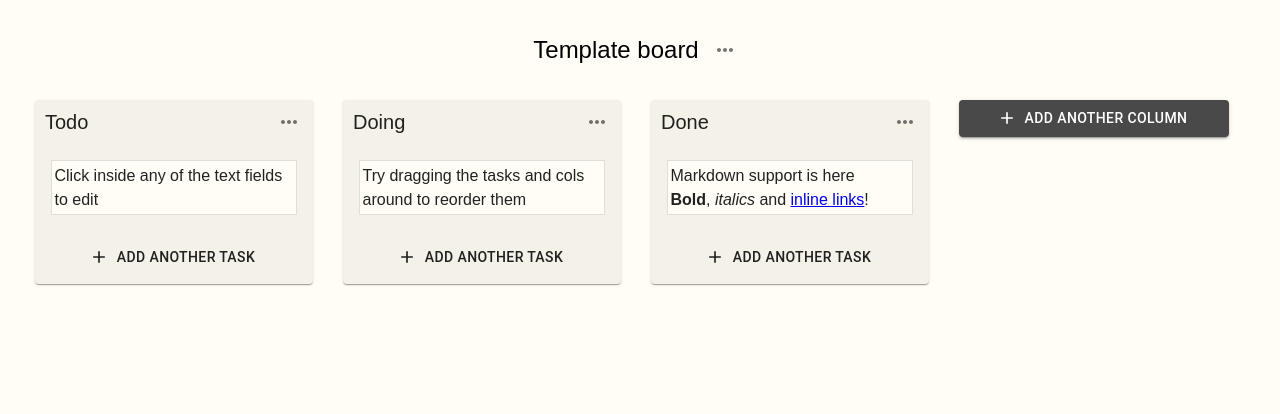
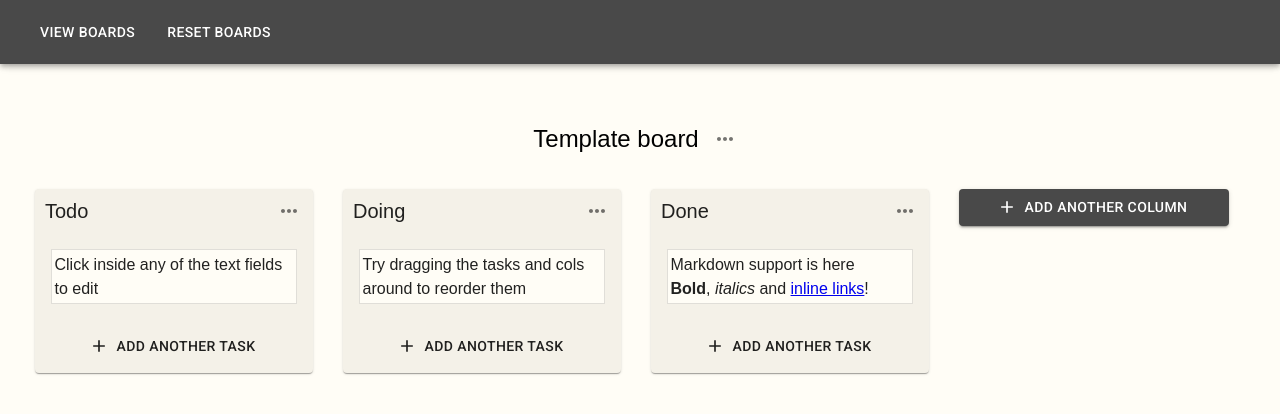
Before and after one commit to dylanpjx/todo-kanban, a React (Create React App) app: page / in a window 1280 px wide. Shown: the top 414 px of the page. Built offline with nearby package versions, Linux system fonts and the light colour scheme.

Commit message:
Markdown support is now here!

```diff
--- a/public/index.html
+++ b/public/index.html
@@ -2,6 +2,10 @@
 <html lang="en">
   <head>
     <meta charset="utf-8" />
+    <link
+      rel="stylesheet"
+      href="https://fonts.googleapis.com/css?family=Roboto:300,400,500,700&display=swap"
+      />;
       <link rel="icon" href="%PUBLIC_URL%/favicon.ico" />
       <meta name="viewport" content="width=device-width, initial-scale=1" />
       <meta name="theme-color" content="#000000" />
--- a/src/App.js
+++ b/src/App.js
@@ -2,6 +2,7 @@ import React, { Component } from 'react';
 import { v4 as uuidv4 } from 'uuid';
 
 import initialState from './helpers/initialState';
+import NavBar from './components/NavBar';
 import Board from './components/Board';
 
 class App extends Component {
@@ -167,6 +168,8 @@ class App extends Component {
     const board = this.state.boards[this.state.boardOrder[0]];
 
     return (
+      <div>
+        <NavBar boards={this.state.boards} boardOrder={this.state.boardOrder} />
         <Board
           boards={this.state.boards}
           board={board}
@@ -184,6 +187,7 @@ class App extends Component {
           updateContent={this.updateContent}
           onDragEnd={this.onDragEnd}
         />
+      </div>
     );
   }
 }
--- a/src/components/Board.js
+++ b/src/components/Board.js
@@ -8,7 +8,9 @@ import Header from './Header';
 import Col from './Col';
 
 const useStyles = makeStyles((theme) => ({
-  board: {},
+  board: {
+    marginTop: '70px',
+  },
   colWrapper: {
     display: 'flex',
     margin: '0px 20px',
--- /dev/null
+++ b/src/components/NavBar.js
@@ -0,0 +1,123 @@
+import React, { useState } from 'react';
+import clsx from 'clsx';
+
+import AppBar from '@material-ui/core/AppBar';
+import Toolbar from '@material-ui/core/Toolbar';
+import Drawer from '@material-ui/core/Drawer';
+import Button from '@material-ui/core/Button';
+import IconButton from '@material-ui/core/IconButton';
+import AddIcon from '@material-ui/icons/Add';
+import StarIcon from '@material-ui/icons/Star';
+import ChevronLeftIcon from '@material-ui/icons/ChevronLeft';
+import Divider from '@material-ui/core/Divider';
+import List from '@material-ui/core/List';
+import ListItem from '@material-ui/core/ListItem';
+import ListItemIcon from '@material-ui/core/ListItemIcon';
+import ListItemText from '@material-ui/core/ListItemText';
+import { makeStyles } from '@material-ui/core/styles';
+
+const drawerWidth = 240;
+
+const useStyles = makeStyles((theme) => ({
+  appBar: {
+    backgroundColor: '#494949',
+    transition: theme.transitions.create(['margin', 'width'], {
+      easing: theme.transitions.easing.sharp,
+      duration: theme.transitions.duration.leavingScreen,
+    }),
+  },
+  appBarShift: {
+    width: `calc(100% - ${drawerWidth}px)`,
+    marginLeft: drawerWidth,
+    transition: theme.transitions.create(['margin', 'width'], {
+      easing: theme.transitions.easing.easeOut,
+      duration: theme.transitions.duration.enteringScreen,
+    }),
+  },
+  button: {
+    color: 'rgb(255, 255, 255)',
+    margin: theme.spacing(1),
+  },
+  drawer: {
+    backgroundColor: 'rgb(255, 253, 246)',
+    width: drawerWidth,
+    flexShrink: 0,
+  },
+  drawerPaper: {
+    backgroundColor: 'rgb(255, 253, 246)',
+    width: drawerWidth,
+    flexShrink: 0,
+  },
+}));
+
+const NavBar = (props) => {
+  const classes = useStyles();
+  const [open, setOpen] = useState(false);
+
+  const handleDrawerOpen = () => {
+    setOpen(true);
+  };
+
+  const handleDrawerClose = () => {
+    setOpen(false);
+  };
+
+  return (
+    <div>
+      <AppBar
+        className={clsx(classes.appBar, {
+          [classes.appBarShift]: open,
+        })}
+        position="fixed"
+      >
+        <Toolbar>
+          <Button
+            className={classes.button}
+            edge="start"
+            onClick={handleDrawerOpen}
+          >
+            View boards
+          </Button>
+          <Button
+            className={classes.button}
+            onClick={() => {
+              localStorage.clear();
+              window.location.reload();
+              return false;
+            }}
+          >
+            Reset boards
+          </Button>
+        </Toolbar>
+      </AppBar>
+
+      <Drawer
+        className="drawer"
+        variant="persistent"
+        anchor="left"
+        open={open}
+        classes={{ paper: classes.drawerPaper }}
+      >
+        <IconButton onClick={handleDrawerClose}>
+          <ChevronLeftIcon />
+        </IconButton>
+        <Divider />
+        {props.boardOrder.map((board, index) => {
+          return (
+            <ListItem key={index} button>
+              <ListItemText inset primary={props.boards[board].header} />
+            </ListItem>
+          );
+        })}
+        <ListItem button>
+          <ListItemIcon>
+            <AddIcon />
+          </ListItemIcon>
+          <ListItemText primary="Add board" />
+        </ListItem>
+      </Drawer>
+    </div>
+  );
+};
+
+export default NavBar;
--- a/src/helpers/AppBar.js
+++ /dev/null
@@ -1,6 +0,0 @@
-import React from 'react';
-
-import AppBar from '@material-ui/core/AppBar';
-import Toolbar from '@material-ui/core/Toolbar';
-
-const
--- a/src/helpers/Editable.js
+++ b/src/helpers/Editable.js
@@ -10,7 +10,6 @@ const useStyles = makeStyles((theme) => ({
     display: 'flex',
     minHeight: '30px',
     width: (styleProps) => styleProps.width,
-    // minWidth: '50px',
     wordWrap: 'break-word',
     flex: '1 1 auto',
   },
--- a/src/index.css
+++ b/src/index.css
@@ -1,10 +1,8 @@
 body {
   background-color: rgb(255, 253, 246);
-  height: 100vh;
+  height: 100vh-65px;
   margin: 0;
-  font-family: -apple-system, BlinkMacSystemFont, 'Segoe UI', 'Roboto', 'Oxygen',
-    'Ubuntu', 'Cantarell', 'Fira Sans', 'Droid Sans', 'Helvetica Neue',
-    sans-serif;
+  font-family: 'Roboto';
   -webkit-font-smoothing: antialiased;
   -moz-osx-font-smoothing: grayscale;
 }
```
Also changed, not shown: src/helpers/NavBar.js (deleted, +0 -54 lines), 1 other file (tests, documents, lock files or other folders). Lines whose indentation alone changed are shown as unchanged.
